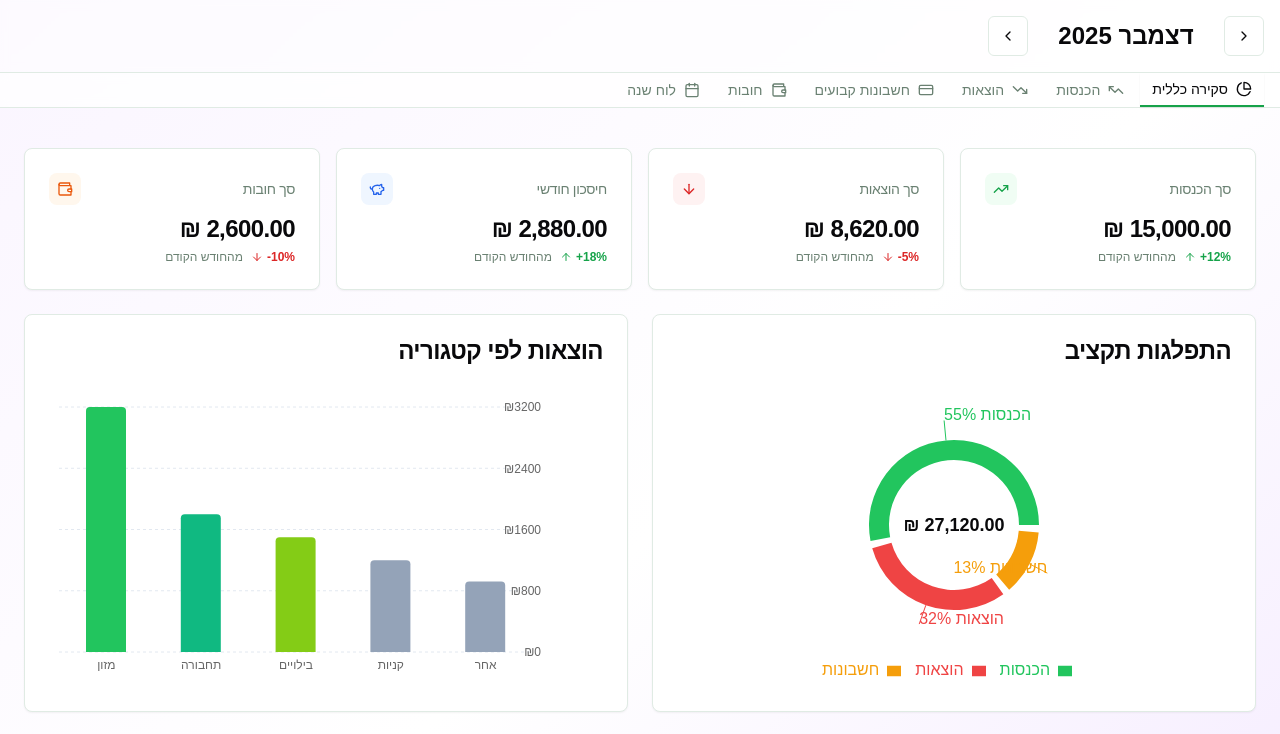
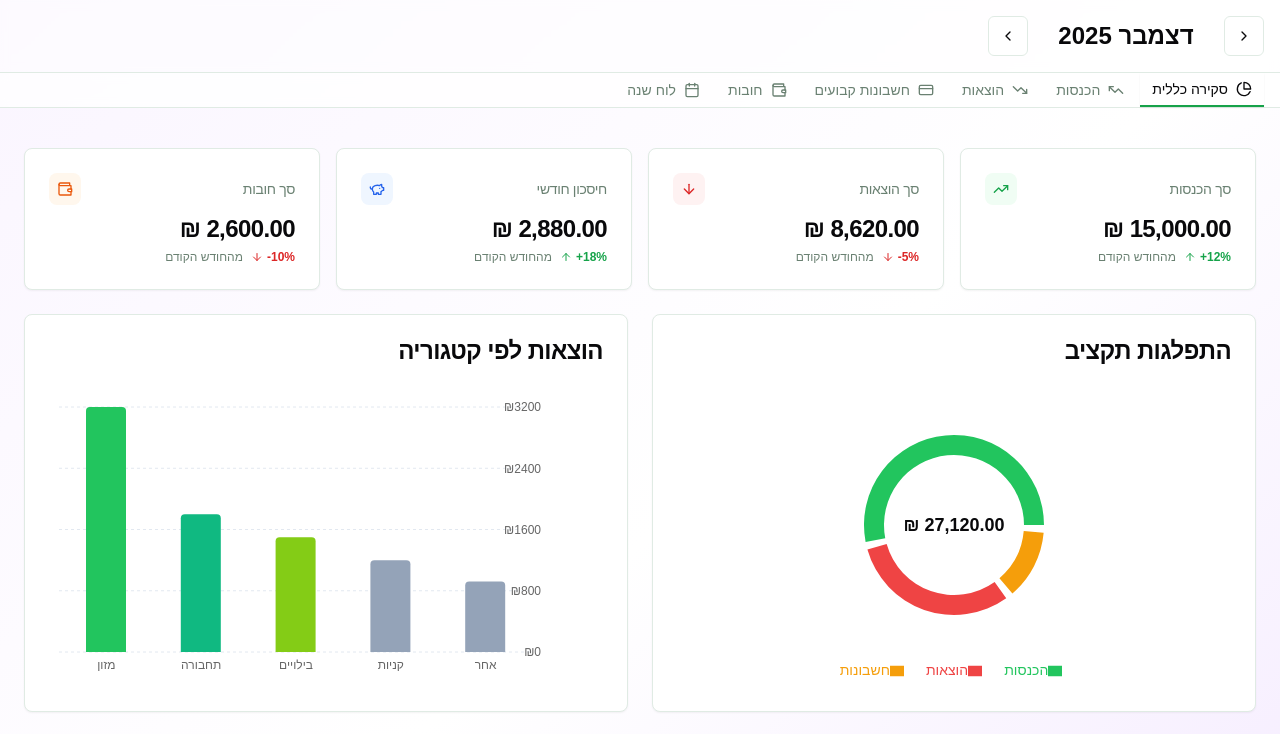
Before and after one commit to Lio311/budget-manager-plus, a Next.js app: page /dashboard in a window 1280 px wide. Shown: the top 734 px of the page. Built offline with nearby package versions, Linux system fonts and the light colour scheme.

Commit message:
Additional manual chart adjustments

```diff
--- a/src/components/dashboard/tabs/OverviewTab.tsx
+++ b/src/components/dashboard/tabs/OverviewTab.tsx
@@ -7,7 +7,6 @@ import { PieChart, Pie, Cell, ResponsiveContainer, Legend, Tooltip, BarChart, Ba
 import { useBudget } from '@/contexts/BudgetContext'
 import { formatCurrency } from '@/lib/utils'
 
-// פלטת צבעים מעודכנת לפי התמונה
 const COLORS = {
     income: '#22C55E',      // ירוק חזק
     expenses: '#EF4444',    // אדום
@@ -36,7 +35,6 @@ const CustomTooltip = ({ active, payload, label, currency }: any) => {
 export function OverviewTab() {
     const { currency } = useBudget()
 
-    // Mock data - מותאם לערכים שבתמונה
     const mockData = {
         totalIncome: 15000,
         totalExpenses: 8620,
@@ -60,7 +58,7 @@ export function OverviewTab() {
         { name: 'אחר', value: 920, color: COLORS.other },
     ].sort((a, b) => b.value - a.value);
 
-    const totalForPie = 27120.00; // ערך תואם לתמונה
+    const totalForPie = 27120.00;
 
     return (
         <div className="space-y-6 p-2" dir="rtl">
@@ -118,13 +116,13 @@ export function OverviewTab() {
                                     data={incomeVsExpenses}
                                     cx="50%"
                                     cy="50%"
-                                    innerRadius={65}
-                                    outerRadius={85}
+                                    innerRadius={70}
+                                    outerRadius={90}
                                     paddingAngle={5}
                                     dataKey="value"
                                     stroke="none"
-                                    labelLine={true}
-                                    label={({ name, percent }) => `${name} ${(percent * 100).toFixed(0)}%`}
+                                    label={false} // הסרת התגיות החיצוניות
+                                    labelLine={false} // הסרת הקווים המובילים
                                 >
                                     {incomeVsExpenses.map((entry, index) => (
                                         <Cell key={`cell-${index}`} fill={entry.color} />
@@ -136,7 +134,11 @@ export function OverviewTab() {
                                     />
                                 </Pie>
                                 <Tooltip content={<CustomTooltip currency={currency} />} />
-                                <Legend verticalAlign="bottom" align="center" formatter={(value) => <span className="mr-2">{value}</span>} />
+                                <Legend
+                                    verticalAlign="bottom"
+                                    align="center"
+                                    formatter={(value) => <span className="text-sm font-medium ml-2">{value}</span>}
+                                />
                             </PieChart>
                         </ResponsiveContainer>
                     </CardContent>
@@ -150,7 +152,7 @@ export function OverviewTab() {
                         <ResponsiveContainer width="100%" height={300}>
                             <BarChart data={expensesByCategory} margin={{ top: 20, right: 10, left: 10, bottom: 5 }}>
                                 <CartesianGrid strokeDasharray="3 3" vertical={false} stroke="#E2E8F0" />
-                                <XAxis dataKey="name" axisLine={false} tickLine={false} reversed={false} tick={{ fontSize: 12 }} />
+                                <XAxis dataKey="name" axisLine={false} tickLine={false} tick={{ fontSize: 12 }} />
                                 <YAxis orientation="right" axisLine={false} tickLine={false} tickFormatter={(val) => `₪${val}`} tick={{ fontSize: 12 }} />
                                 <Tooltip content={<CustomTooltip currency={currency} />} cursor={{ fill: 'transparent' }} />
                                 <Bar dataKey="value" radius={[4, 4, 0, 0]} barSize={40}>
@@ -198,7 +200,6 @@ export function OverviewTab() {
 }
 
 function StatCard({ title, value, icon, trend, trendUp, color, bgColor, isDebt }: any) {
-    // במינוס (trendUp=false) -> צבע אדום וחץ למטה
     const trendColor = trendUp ? 'text-green-600' : 'text-red-600';
     const Icon = trendUp ? ArrowUp : ArrowDown;
 
```
